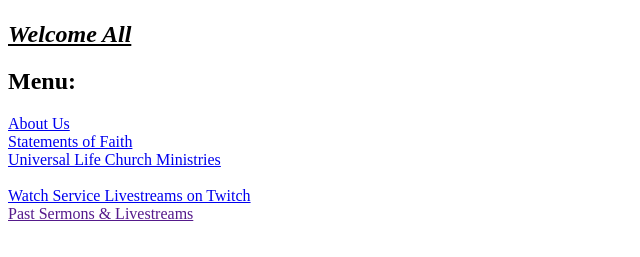
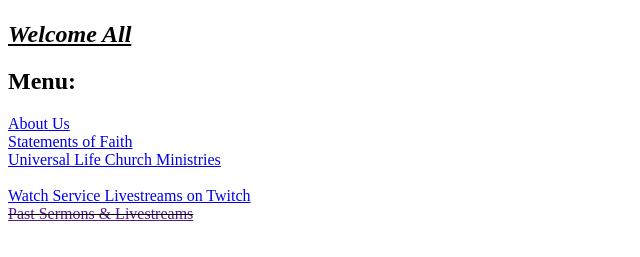
Before and after one commit to gmcniel/RebelFaithMinistry, a plain HTML site: page index.html in a window 1280 px wide. Shown: the part 99-356 px from the top of the page, without its empty margins (0-640 px from the left). Drawn offline with Linux system fonts and the light colour scheme.

Commit message:
Update index.html

```diff
--- a/index.html
+++ b/index.html
@@ -17,7 +17,7 @@
 </br>
 <a href="https://www.twitch.tv/rebelfaithministry">Watch Service Livestreams on Twitch</a>
 <br>
-<delete><a href="">Past Sermons & Livestreams</a></delete>
+<del><a href="">Past Sermons & Livestreams</a>
 <br>
 </html>
 </!DOCTYPE html>
```
